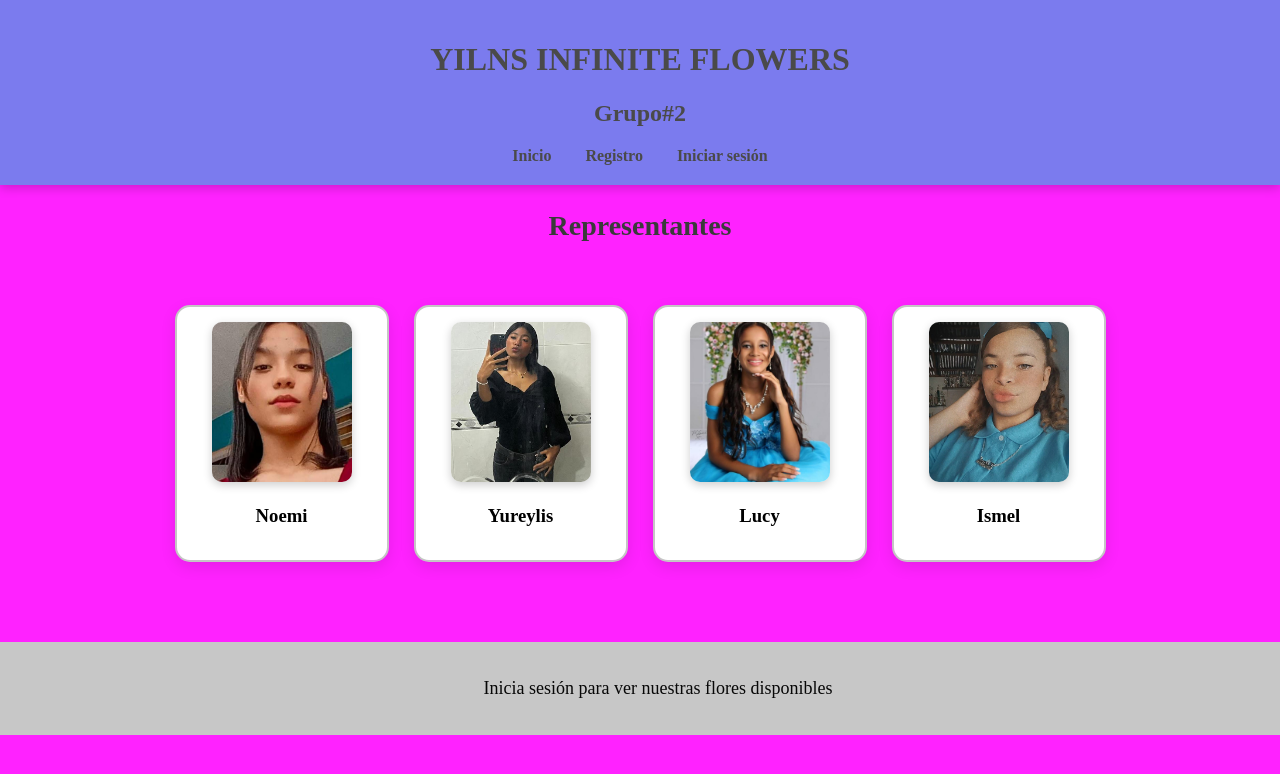
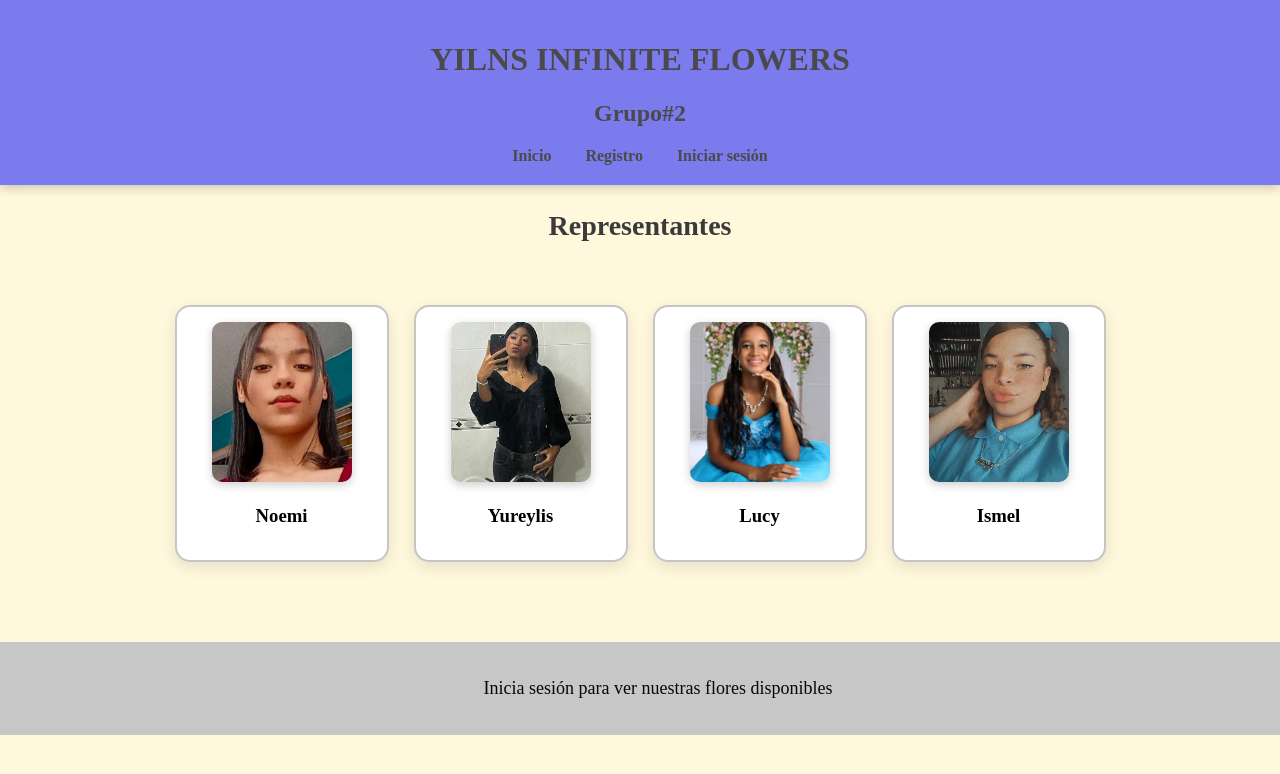
Before and after one commit to yureylsi/Proyecto-del-M, a PHP site: page / in a window 1280 px wide. Shown: the top 774 px of the page. Run offline with PHP 8.4, Linux system fonts and the light colour scheme.

Commit message:
Nuevo color

```diff
--- a/estilos.css
+++ b/estilos.css
@@ -3,7 +3,7 @@ body {
   font-family: "Times New Roman", Times, serif;
   margin: 0;
   padding: 0;
-  background-color: #f2f; /* gris claro */
+  background-color: cornsilk; /* gris claro */
 }
 
 /* HEADER pastel limoncillo */
```
